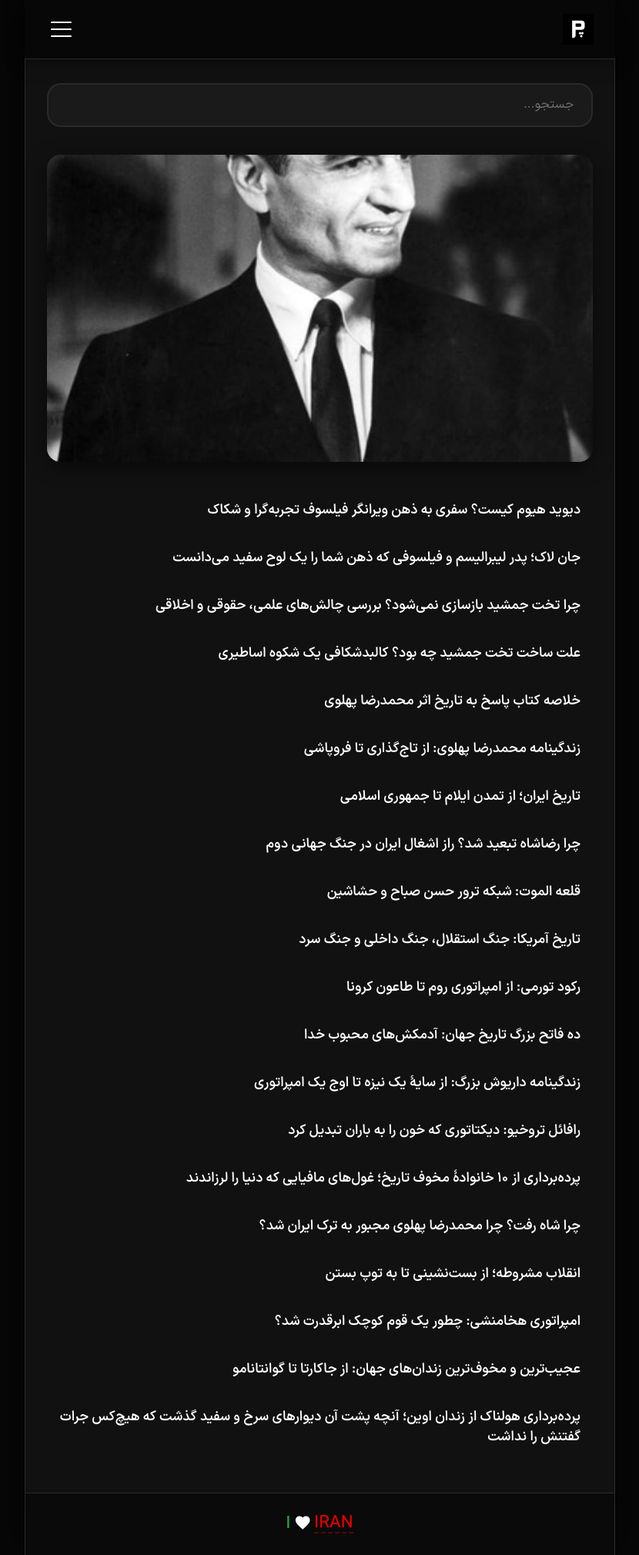
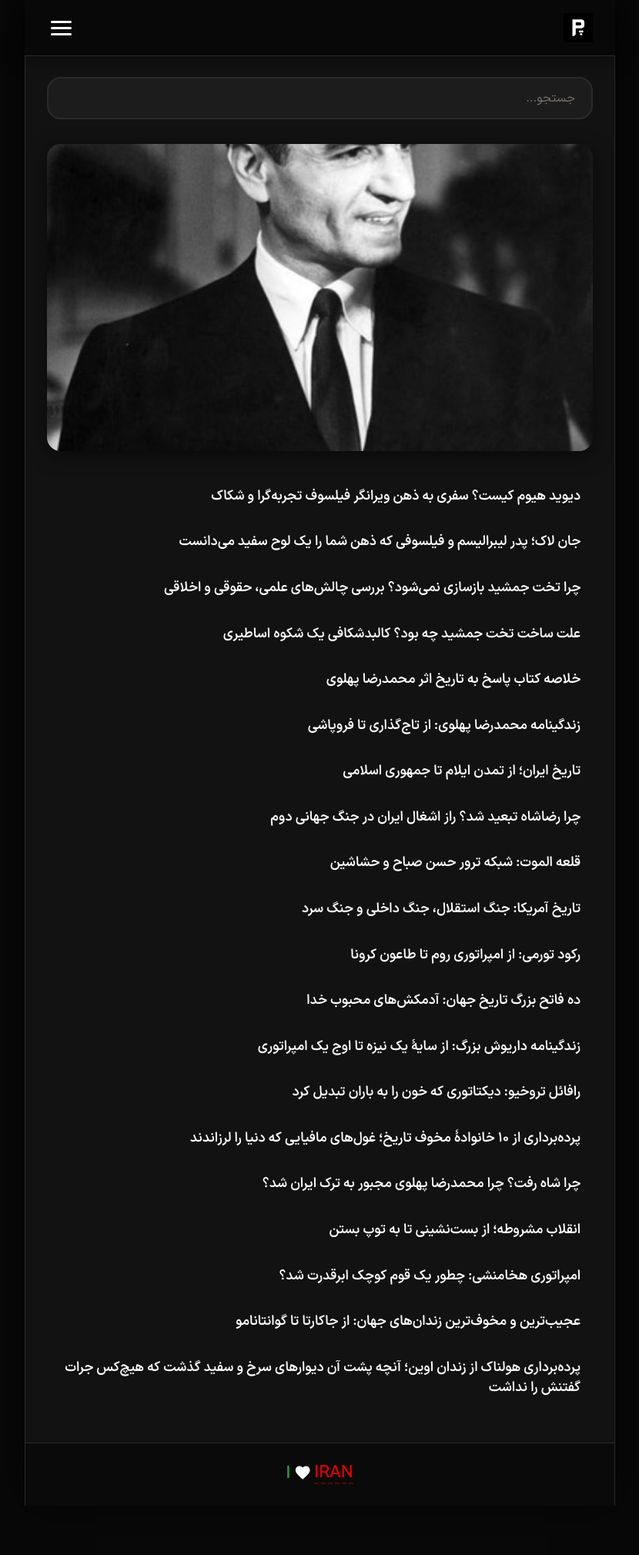
Before and after one commit to darkblog/darkblog.github.io, a Jekyll site: the page built from box.html, in a window 1280 px wide. Shown: the whole page at 77% size, without its empty margins (225-1055 px from the left). Built offline with Jekyll 4.4.1, drawn with Linux system fonts in a browser that asks for light colours; after the commit the page ends 1956 px from its top, so only the background shows below that.

Commit message:
Update box.html

```diff
--- a/box.html
+++ b/box.html
@@ -43,24 +43,25 @@
       font-display: swap;
     }
     :root {
-      --header-height: 4.75rem;
-      --gap: clamp(0.75rem, 2vw, 1.5rem);
-      --font-base: 1.1rem;
-      --bg-body: #070707;
-      --bg-surface: #111111;
-      --bg-elevated: #1a1a1a;
+      --header-height: 4.5rem;
+      --gap: clamp(0.75rem, 2.2vw, 1.5rem);
+      --font-base: clamp(1rem, 2.2vw, 1.125rem);
+      --bg-body: #080808;
+      --bg-surface: #121212;
+      --bg-elevated: #1c1c1c;
       --bg-card: #1e1e1e;
       --border-subtle: #2a2a2a;
       --text-main: #f0ece6;
       --text-muted: #a8a29e;
       --accent: #2dd4bf;
-      --accent-glow: rgba(45, 212, 191, 0.18);
+      --accent-glow: rgba(45, 212, 191, 0.15);
       --radius-lg: 1.125rem;
       --radius-md: 0.75rem;
       --shadow-card: 0 6px 24px rgba(0,0,0,0.5);
-      --shadow-pop: 0 16px 48px rgba(0,0,0,0.7);
-      --transition-smooth: 0.25s cubic-bezier(0.22, 1, 0.36, 1);
+      --shadow-pop: 0 20px 60px rgba(0,0,0,0.7);
+      --ease-smooth: cubic-bezier(0.22, 1, 0.36, 1);
     }
+    html { -webkit-text-size-adjust: 100%; }
     body {
       font-family: 'vazir', system-ui, -apple-system, sans-serif;
       font-weight: 400;
@@ -108,18 +109,17 @@
       left: 0;
       right: 0;
       z-index: 50;
-      background-color: rgba(7,7,7,0.94);
-      backdrop-filter: blur(12px);
-      -webkit-backdrop-filter: blur(12px);
+      background-color: rgba(8,8,8,0.94);
+      backdrop-filter: blur(14px);
+      -webkit-backdrop-filter: blur(14px);
       border-bottom: 1px solid var(--border-subtle);
-      box-shadow: 0 2px 20px rgba(0,0,0,0.5);
+      box-shadow: 0 2px 24px rgba(0,0,0,0.5);
       max-width: 767px;
       margin: 0 auto;
-      transition: background 0.3s;
     }
     .header-inner {
       margin: 0 auto;
-      padding: 0.6rem clamp(1rem, 3.5vw, 1.75rem);
+      padding: 0.5rem clamp(1rem, 3.5vw, 1.75rem);
       display: flex;
       align-items: center;
       justify-content: flex-start;
@@ -134,16 +134,17 @@
       flex-shrink: 0;
     }
     .brand img {
-      height: 2.5rem;
+      height: 2.4rem;
       width: auto;
       display: block;
-      transition: transform 0.3s var(--transition-smooth);
+      transition: transform 0.3s var(--ease-smooth);
+      will-change: transform;
     }
     .brand:hover img { transform: scale(1.06); }
     .hamburger {
       display: flex;
       flex-direction: column;
-      gap: 0.4rem;
+      gap: 0.35rem;
       background: none;
       border: none;
       padding: 0.5rem 0.4rem;
@@ -161,9 +162,10 @@
       width: 1.7rem;
       height: 0.16rem;
       background-color: white;
-      transition: transform 0.35s cubic-bezier(0.34, 1.56, 0.64, 1), opacity 0.25s ease, width 0.2s;
+      transition: transform 0.35s var(--ease-smooth), opacity 0.25s ease;
       border-radius: 2px;
       transform-origin: center;
+      will-change: transform, opacity;
     }
     .mobile-nav-overlay {
       position: fixed;
@@ -193,7 +195,7 @@
       box-shadow: -12px 0 48px rgba(0,0,0,0.7);
       display: none;
       transform: translateX(100%);
-      transition: transform 0.4s cubic-bezier(0.22, 1, 0.36, 1);
+      transition: transform 0.4s var(--ease-smooth);
       border-right: 1px solid var(--border-subtle);
       -ms-overflow-style: none;
       scrollbar-width: none;
@@ -214,9 +216,7 @@
       padding: 0.65rem 0;
       border-bottom: 1px solid rgba(255,255,255,0.04);
       font-size: 1.1rem;
-      font-weight: 400;
       transition: color 0.25s, padding-right 0.3s, border-color 0.25s;
-      letter-spacing: 0.2px;
     }
     .mobile-nav a:hover {
       color: var(--accent);
@@ -243,7 +243,7 @@
     }
     body.menu-open { overflow: hidden; }
     .main-content {
-      padding-top: calc(var(--header-height) + 2rem);
+      padding-top: calc(var(--header-height) + 1.75rem);
       padding-bottom: 2.5rem;
       padding-left: clamp(1rem, 3.5vw, 1.75rem);
       padding-right: clamp(1rem, 3.5vw, 1.75rem);
@@ -254,13 +254,13 @@
     }
     .live-search-wrapper {
       position: relative;
-      margin-bottom: 2.25rem;
+      margin-bottom: 2rem;
       width: 100%;
       flex-shrink: 0;
     }
     .live-search-input {
       width: 100%;
-      padding: 0.9rem 1.4rem;
+      padding: 0.85rem 1.3rem;
       font-size: 1rem;
       font-family: inherit;
       border: 2px solid var(--border-subtle);
@@ -269,7 +269,6 @@
       color: var(--text-main);
       outline: none;
       transition: border-color 0.25s, box-shadow 0.25s, background 0.2s;
-      letter-spacing: 0.2px;
     }
     .live-search-input:focus {
       border-color: var(--accent);
@@ -325,22 +324,21 @@
       padding: 1.2rem 1.4rem;
       text-align: center;
       font-size: 0.95rem;
-      letter-spacing: 0.3px;
     }
     .featured-image {
       width: 100%;
-      margin-bottom: 2.25rem;
+      margin-bottom: 2rem;
       border-radius: var(--radius-lg);
       overflow: hidden;
       box-shadow: var(--shadow-card);
       line-height: 0;
       aspect-ratio: 16/9;
       background-color: var(--bg-elevated);
-      transition: transform 0.4s var(--transition-smooth), box-shadow 0.4s var(--transition-smooth);
+      transition: transform 0.4s var(--ease-smooth), box-shadow 0.4s var(--ease-smooth);
       flex-shrink: 0;
     }
     .featured-image:hover {
-      transform: scale(1.006);
+      transform: scale(1.005);
       box-shadow: 0 16px 48px rgba(0,0,0,0.6);
     }
     .featured-image a {
@@ -354,7 +352,8 @@
       height: 100%;
       object-fit: cover;
       display: block;
-      transition: transform 0.6s cubic-bezier(0.22, 1, 0.36, 1);
+      transition: transform 0.6s var(--ease-smooth);
+      will-change: transform;
     }
     .featured-image a:hover img { transform: scale(1.04); }
     .posts-list {
@@ -363,15 +362,15 @@
       margin: 0;
       display: flex;
       flex-direction: column;
-      gap: 0.4rem;
+      gap: 0.35rem;
       flex: 1;
     }
     .posts-list li {
       position: relative;
-      padding: 0.85rem 0.9rem 0.85rem 0.7rem;
+      padding: 0.8rem 0.9rem 0.8rem 0.7rem;
       border-radius: var(--radius-md);
       background-color: transparent;
-      transition: all 0.25s var(--transition-smooth);
+      transition: all 0.25s var(--ease-smooth);
       border: 1px solid transparent;
     }
     .posts-list li:hover {
@@ -383,7 +382,7 @@
     .posts-list li::before {
       content: '';
       position: absolute;
-      top: 0.85rem;
+      top: 0.8rem;
       right: 0;
       width: 4px;
       height: 1.8rem;
@@ -391,7 +390,8 @@
       border-radius: 0 4px 4px 0;
       opacity: 0;
       transform: scaleY(0);
-      transition: opacity 0.3s, transform 0.35s cubic-bezier(0.34, 1.56, 0.64, 1);
+      transition: opacity 0.3s, transform 0.35s var(--ease-smooth);
+      will-change: transform, opacity;
     }
     .posts-list li:hover::before {
       opacity: 1;
@@ -405,7 +405,6 @@
       font-weight: 600;
       line-height: 1.5;
       transition: color 0.25s, transform 0.25s;
-      letter-spacing: 0.1px;
     }
     .posts-list a:hover {
       color: var(--accent);
@@ -433,7 +432,7 @@
     }
     .footer-love .green {
       color: #239f40;
-      transition: transform 0.3s var(--transition-smooth);
+      transition: transform 0.3s var(--ease-smooth);
       display: inline-block;
     }
     .footer-love:hover .green { transform: scale(1.12); }
@@ -458,7 +457,7 @@
       flex-shrink: 0;
       display: block;
       transform: translateY(-0.1em);
-      transition: transform 0.4s cubic-bezier(0.34, 1.56, 0.64, 1), fill 0.3s;
+      transition: transform 0.4s var(--ease-smooth), fill 0.3s;
       fill: white;
     }
     .footer-love:hover .heart-icon {
@@ -466,10 +465,10 @@
       fill: #ff6b6b;
     }
     @media (max-width: 480px) {
-      :root { --header-height: 4.25rem; --font-base: 1rem; }
-      .posts-list a { font-size: 1.05rem; }
+      :root { --header-height: 4.25rem; }
+      .posts-list a { font-size: 1rem; }
       .featured-image { aspect-ratio: 16/10; }
-      .live-search-input { padding: 0.75rem 1rem; font-size: 0.95rem; }
+      .live-search-input { padding: 0.7rem 1rem; font-size: 0.95rem; }
       .main-content { padding-top: calc(var(--header-height) + 1.5rem); padding-bottom: 2rem; }
       .mobile-nav { width: min(290px, 85vw); padding: calc(var(--header-height) + 1.5rem) 1.25rem 1.5rem; }
     }
```
